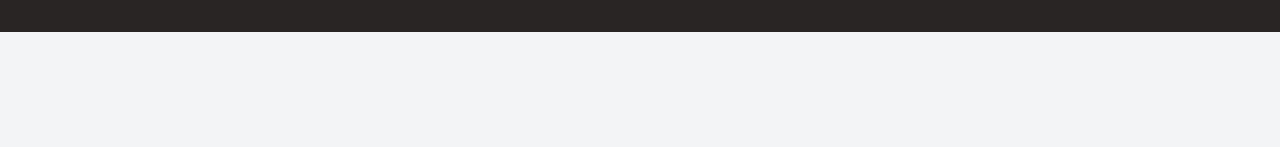
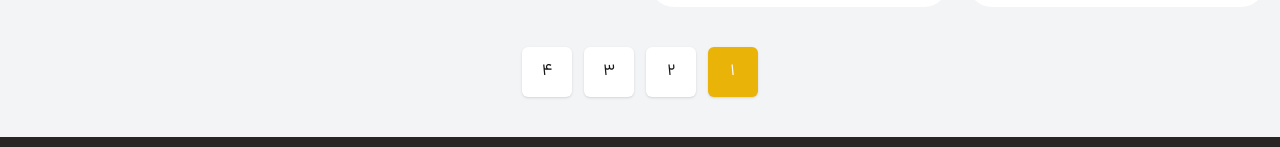
Before and after one commit to milad1385/tool-shop, a Next.js app: page /category/1 in a window 1280 px wide. Shown: the part 1011-1158 px from the top of the page. Before the commit the page ends 1043 px from the top, so only its background shows below. Built offline with nearby package versions, Linux system fonts and the light colour scheme.

Commit message:
add products component in category page

```diff
--- /dev/null
+++ b/src/components/templates/category/Products.tsx
@@ -0,0 +1,19 @@
+import Pagination from "@/components/modules/main/Pagination";
+import ProductBox from "@/components/modules/main/ProductBox";
+import { products } from "@/constants/data";
+import React from "react";
+
+function Products() {
+  return (
+    <div>
+      <div className="grid grid-cols-1 sm:grid-cols-2 md:grid-cols-3 lg:grid-cols-4 gap-5">
+        {products.map((product) => (
+          <ProductBox {...product} key={product.id} />
+        ))}
+      </div>
+      <Pagination count={4} />
+    </div>
+  );
+}
+
+export default Products;
```
